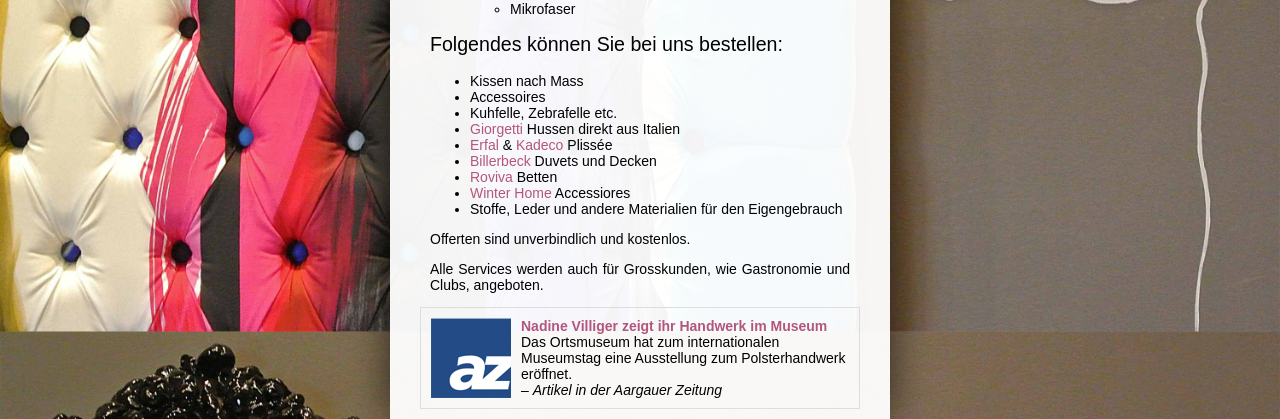
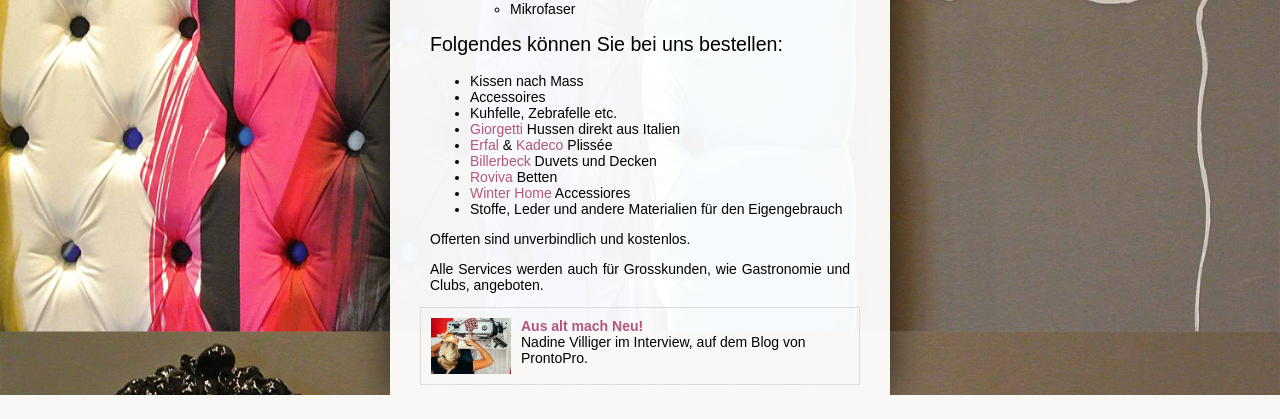
Before and after one commit to villiger/polsterwerk, a PHP site: page / in a window 1280 px wide. Shown: the part 1382-1801 px from the top of the page. After the commit the page ends 1777 px from the top, so only its background shows below. Run offline with PHP 8.4, Linux system fonts and the light colour scheme.

Commit message:
Neuer Artikel

```diff
--- a/pages/leistungen.php
+++ b/pages/leistungen.php
@@ -62,10 +62,9 @@
     <p>Alle Services werden auch für Grosskunden, wie Gastronomie und Clubs, angeboten.</p>
 
     <div class="in-der-az">
-        <a href="http://www.aargauerzeitung.ch/aargau/baden/nadine-villiger-zeigt-ihr-handwerk-im-museum-127991081" target="_blank" rel="nofollow"><img src="/img/az.png" alt="AZ Logo"></a>
-        <a href="http://www.aargauerzeitung.ch/aargau/baden/nadine-villiger-zeigt-ihr-handwerk-im-museum-127991081" target="_blank" rel="nofollow"><strong>Nadine Villiger zeigt ihr Handwerk im Museum</strong></a><br>
-        Das Ortsmuseum hat zum internationalen Museumstag eine Ausstellung zum Polsterhandwerk eröffnet.<br>
-        &ndash; <em>Artikel in der Aargauer Zeitung</em>
+        <a href="https://www.prontopro.ch/de/blog/aus-alt-mach-neu/" target="_blank" rel="nofollow"><img src="/img/artikel.jpg" alt="Aus alt mach Neu!"></a>
+        <a href="https://www.prontopro.ch/de/blog/aus-alt-mach-neu/" target="_blank" rel="nofollow"><strong>Aus alt mach Neu!</strong></a><br>
+        Nadine Villiger im Interview, auf dem Blog von ProntoPro.<br>
         <div class="clear"></div>
     </div>
 </div>
```
Also changed, not shown: img/artikel.jpg (added).
